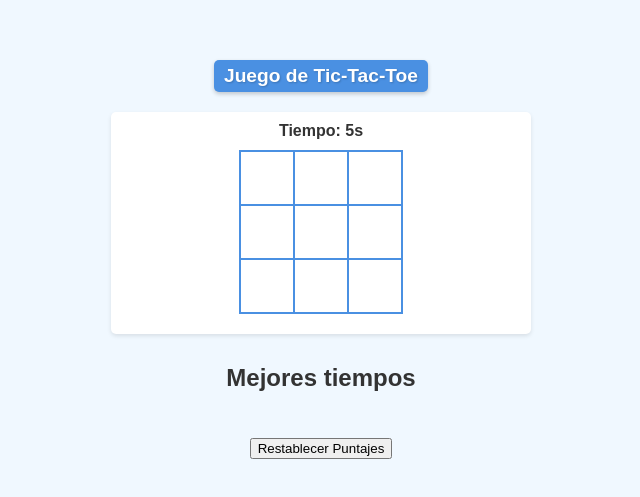
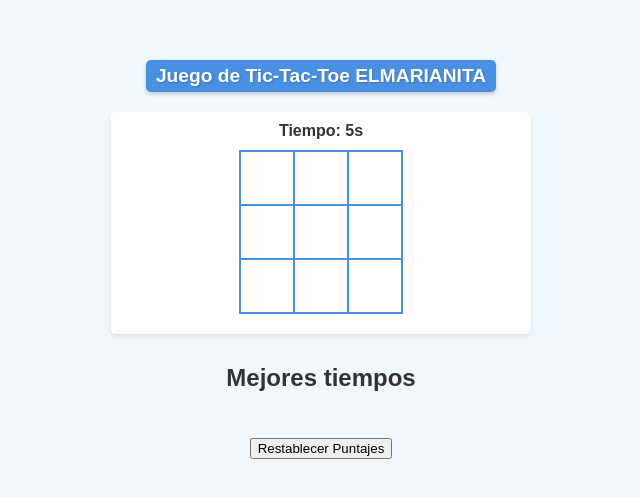
Before and after one commit to AngelIbangovichCamachoCarrion/ELGATOYELRATON, a plain HTML site: page index.html in a window 1280 px wide. Shown: the part 147-644 px from the top of the page, without its empty margins (319-959 px from the left). Drawn offline with Linux system fonts and the light colour scheme.

Commit message:
RESOLVIDO1

```diff
--- a/index.html
+++ b/index.html
@@ -7,7 +7,7 @@
     <link rel="stylesheet" href="style.css">
 </head>
 <body>
-    <h1>Juego de Tic-Tac-Toe</h1>
+    <h1>Juego de Tic-Tac-Toe ELMARIANITA</h1>
     <div id="game-container">
         <div id="timer">Tiempo: 0s</div>
         <table id="tic-tac-toe-board">
```
